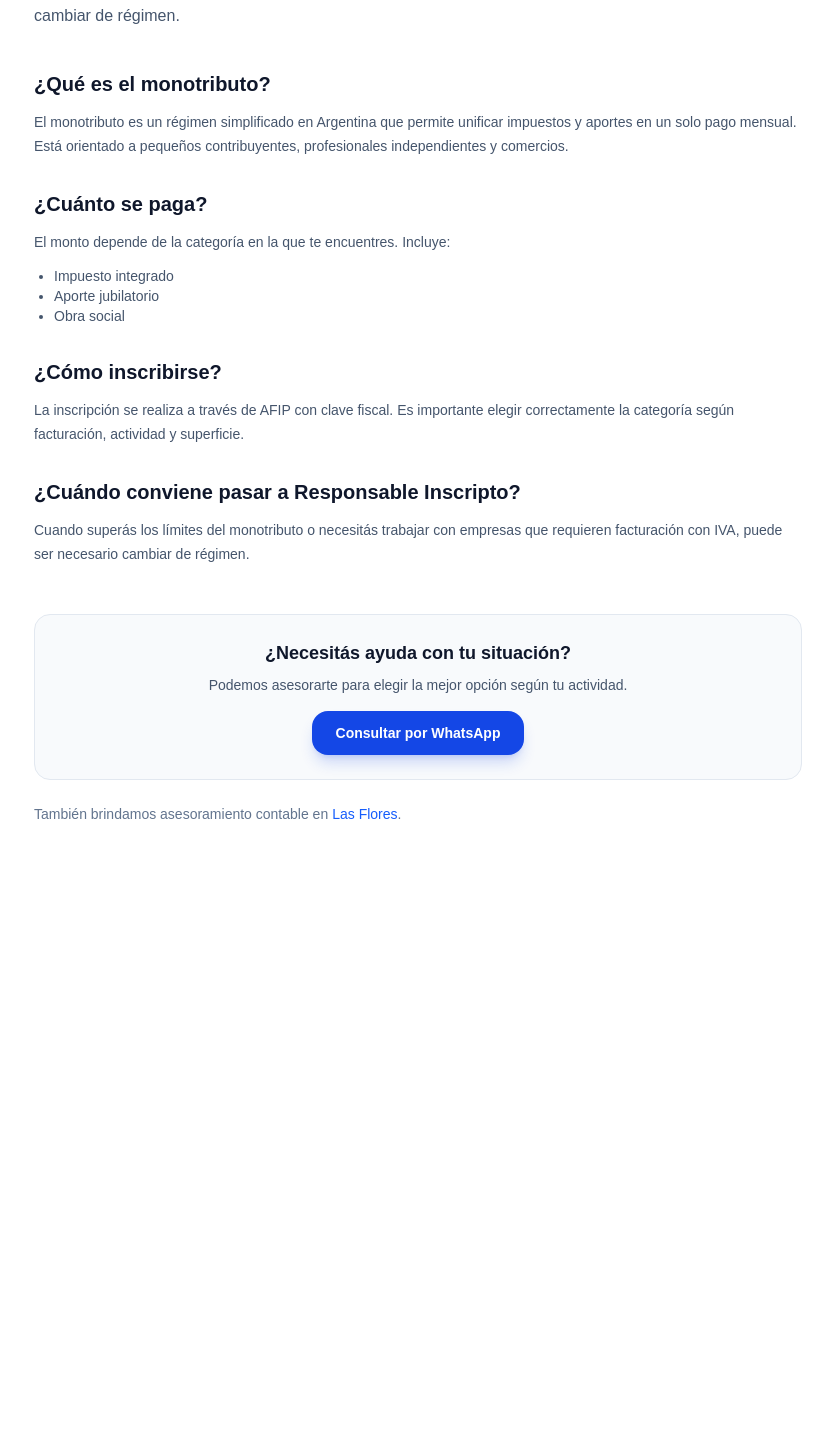
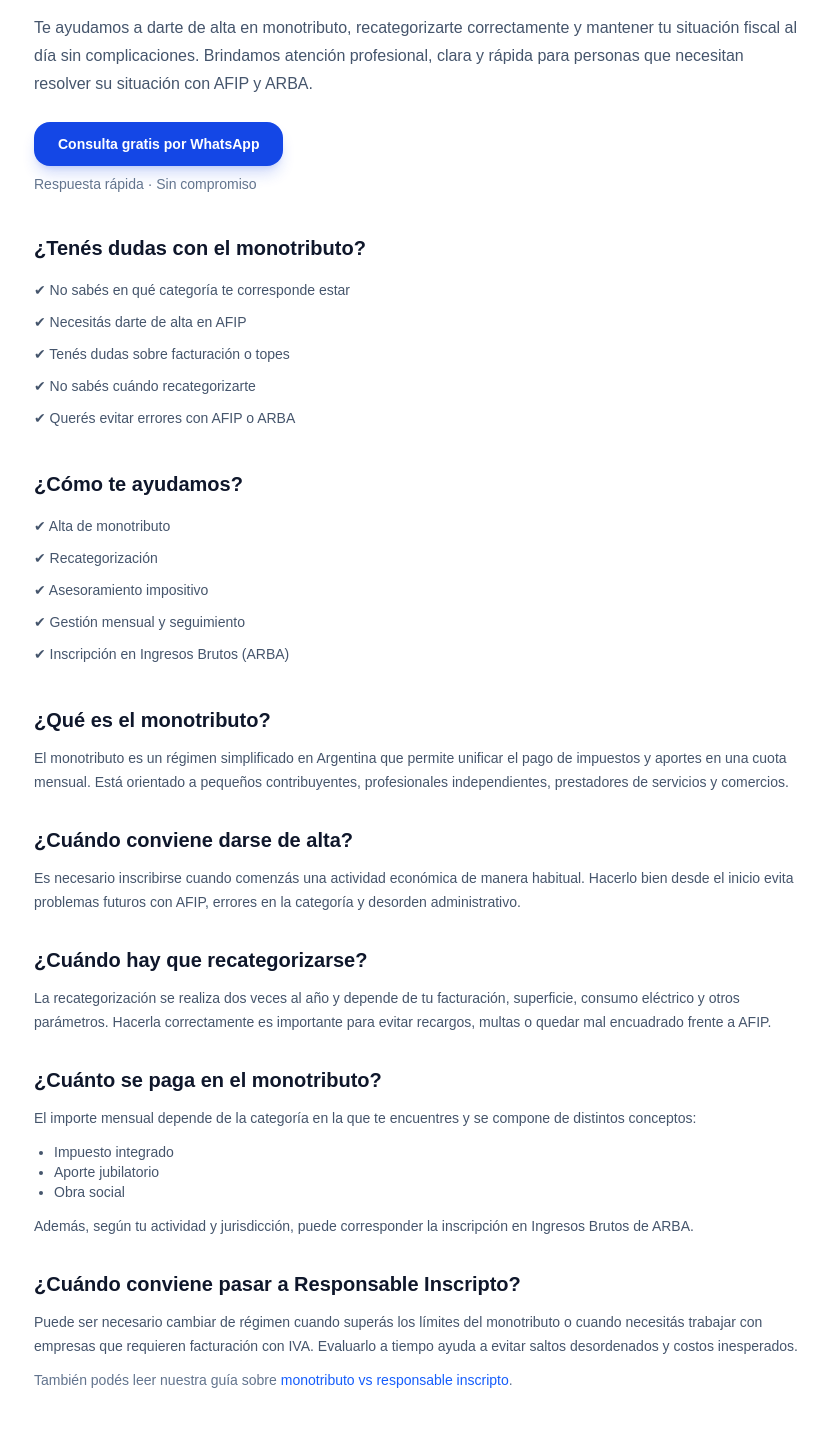
Before and after one commit to diegoartola/garciastefano-web, a Next.js app: page /monotributo-argentina in a window 1280 px wide. Shown: the part 191-1628 px from the top of the page, without its empty margins (222-1055 px from the left). Before the commit the page ends 1095 px from the top, so only its background shows below. Built offline with nearby package versions, Linux system fonts and the light colour scheme.

Commit message:
site monotributo aplicado

```diff
--- a/app/monotributo-argentina/page.tsx
+++ b/app/monotributo-argentina/page.tsx
@@ -1,30 +1,73 @@
 import type { Metadata } from "next";
 
 export const metadata: Metadata = {
-  title: "Monotributo 2026 Argentina: categorías, costos y guía completa",
+  title: "Monotributo en La Plata | Alta, recategorización y asesoramiento",
   description:
-    "Guía completa de monotributo en Argentina: categorías actualizadas, cuánto se paga, cómo inscribirse y cuándo conviene pasar a responsable inscripto.",
+    "Asesoramiento de monotributo en La Plata: alta en AFIP, recategorización, gestión mensual y orientación impositiva. Atención rápida por WhatsApp.",
 };
 
 export default function Page() {
   return (
     <main className="px-4 py-16 md:px-6 md:py-20">
       <div className="mx-auto max-w-3xl">
-        {/* HEADER */}
-        <p className="text-[11px] uppercase tracking-[0.2em] text-slate-500">
-          Guía práctica
+        <p className="text-[11px] uppercase tracking-[0.2em] text-blue-700">
+          La Plata · Monotributo
         </p>
 
         <h1 className="mt-3 text-3xl font-bold tracking-tight text-slate-950 md:text-4xl">
-          Monotributo en Argentina: guía completa 2026
+          Monotributo en La Plata: alta, recategorización y gestión completa
         </h1>
 
         <p className="mt-4 text-base leading-7 text-slate-600">
-          Te explicamos de forma clara qué es el monotributo, cuánto se paga,
-          cómo inscribirse y cuándo conviene cambiar de régimen.
+          Te ayudamos a darte de alta en monotributo, recategorizarte
+          correctamente y mantener tu situación fiscal al día sin
+          complicaciones. Brindamos atención profesional, clara y rápida para
+          personas que necesitan resolver su situación con AFIP y ARBA.
         </p>
 
-        {/* SECCIÓN 1 */}
+        <div className="mt-6">
+          <a
+            href="https://wa.me/5492215035412?text=Hola,%20quiero%20asesoramiento%20por%20monotributo"
+            target="_blank"
+            rel="noopener noreferrer"
+            className="inline-block rounded-2xl bg-blue-700 px-6 py-3 text-sm font-semibold text-white shadow-lg shadow-blue-700/20 transition hover:bg-blue-800"
+          >
+            Consulta gratis por WhatsApp
+          </a>
+        </div>
+
+        <p className="mt-2 text-sm text-slate-500">
+          Respuesta rápida · Sin compromiso
+        </p>
+
+        <section className="mt-10">
+          <h2 className="text-xl font-semibold text-slate-900">
+            ¿Tenés dudas con el monotributo?
+          </h2>
+
+          <ul className="mt-4 space-y-2 text-sm leading-6 text-slate-600">
+            <li>✔ No sabés en qué categoría te corresponde estar</li>
+            <li>✔ Necesitás darte de alta en AFIP</li>
+            <li>✔ Tenés dudas sobre facturación o topes</li>
+            <li>✔ No sabés cuándo recategorizarte</li>
+            <li>✔ Querés evitar errores con AFIP o ARBA</li>
+          </ul>
+        </section>
+
+        <section className="mt-10">
+          <h2 className="text-xl font-semibold text-slate-900">
+            ¿Cómo te ayudamos?
+          </h2>
+
+          <ul className="mt-4 space-y-2 text-sm leading-6 text-slate-600">
+            <li>✔ Alta de monotributo</li>
+            <li>✔ Recategorización</li>
+            <li>✔ Asesoramiento impositivo</li>
+            <li>✔ Gestión mensual y seguimiento</li>
+            <li>✔ Inscripción en Ingresos Brutos (ARBA)</li>
+          </ul>
+        </section>
+
         <section className="mt-10">
           <h2 className="text-xl font-semibold text-slate-900">
             ¿Qué es el monotributo?
@@ -32,19 +75,45 @@
 
           <p className="mt-3 text-sm leading-6 text-slate-600">
             El monotributo es un régimen simplificado en Argentina que permite
-            unificar impuestos y aportes en un solo pago mensual. Está orientado
-            a pequeños contribuyentes, profesionales independientes y comercios.
+            unificar el pago de impuestos y aportes en una cuota mensual. Está
+            orientado a pequeños contribuyentes, profesionales independientes,
+            prestadores de servicios y comercios.
           </p>
         </section>
 
-        {/* SECCIÓN 2 */}
         <section className="mt-8">
           <h2 className="text-xl font-semibold text-slate-900">
-            ¿Cuánto se paga?
+            ¿Cuándo conviene darse de alta?
           </h2>
 
           <p className="mt-3 text-sm leading-6 text-slate-600">
-            El monto depende de la categoría en la que te encuentres. Incluye:
+            Es necesario inscribirse cuando comenzás una actividad económica de
+            manera habitual. Hacerlo bien desde el inicio evita problemas
+            futuros con AFIP, errores en la categoría y desorden administrativo.
+          </p>
+        </section>
+
+        <section className="mt-8">
+          <h2 className="text-xl font-semibold text-slate-900">
+            ¿Cuándo hay que recategorizarse?
+          </h2>
+
+          <p className="mt-3 text-sm leading-6 text-slate-600">
+            La recategorización se realiza dos veces al año y depende de tu
+            facturación, superficie, consumo eléctrico y otros parámetros.
+            Hacerla correctamente es importante para evitar recargos, multas o
+            quedar mal encuadrado frente a AFIP.
+          </p>
+        </section>
+
+        <section className="mt-8">
+          <h2 className="text-xl font-semibold text-slate-900">
+            ¿Cuánto se paga en el monotributo?
+          </h2>
+
+          <p className="mt-3 text-sm leading-6 text-slate-600">
+            El importe mensual depende de la categoría en la que te encuentres y
+            se compone de distintos conceptos:
           </p>
 
           <ul className="mt-3 list-disc pl-5 text-sm text-slate-600">
@@ -52,52 +121,57 @@
             <li>Aporte jubilatorio</li>
             <li>Obra social</li>
           </ul>
-        </section>
-
-        {/* SECCIÓN 3 */}
-        <section className="mt-8">
-          <h2 className="text-xl font-semibold text-slate-900">
-            ¿Cómo inscribirse?
-          </h2>
 
           <p className="mt-3 text-sm leading-6 text-slate-600">
-            La inscripción se realiza a través de AFIP con clave fiscal. Es
-            importante elegir correctamente la categoría según facturación,
-            actividad y superficie.
+            Además, según tu actividad y jurisdicción, puede corresponder la
+            inscripción en Ingresos Brutos de ARBA.
           </p>
         </section>
 
-        {/* SECCIÓN 4 */}
         <section className="mt-8">
           <h2 className="text-xl font-semibold text-slate-900">
             ¿Cuándo conviene pasar a Responsable Inscripto?
           </h2>
 
           <p className="mt-3 text-sm leading-6 text-slate-600">
-            Cuando superás los límites del monotributo o necesitás trabajar con
-            empresas que requieren facturación con IVA, puede ser necesario
-            cambiar de régimen.
+            Puede ser necesario cambiar de régimen cuando superás los límites
+            del monotributo o cuando necesitás trabajar con empresas que
+            requieren facturación con IVA. Evaluarlo a tiempo ayuda a evitar
+            saltos desordenados y costos inesperados.
+          </p>
+
+          <p className="mt-3 text-sm text-slate-500">
+            También podés leer nuestra guía sobre{" "}
+            <a
+              href="/responsable-inscripto-vs-monotributo"
+              className="font-medium text-blue-600 hover:underline"
+            >
+              monotributo vs responsable inscripto
+            </a>
+            .
           </p>
         </section>
 
-        {/* CTA FINAL */}
         <div className="mt-12 rounded-2xl border border-slate-200 bg-slate-50 p-6 text-center">
           <h3 className="text-lg font-semibold text-slate-900">
-            ¿Necesitás ayuda con tu situación?
+            ¿Necesitás ayuda con tu monotributo?
           </h3>
 
           <p className="mt-2 text-sm text-slate-600">
-            Podemos asesorarte para elegir la mejor opción según tu actividad.
+            Te asesoramos según tu situación y te ayudamos a resolverlo rápido,
+            con una mirada práctica y profesional.
           </p>
 
           <a
-            href="https://wa.me/5492215035412?text=Hola,%20quiero%20consultar%20por%20monotributo"
+            href="https://wa.me/5492215035412?text=Hola,%20necesito%20ayuda%20con%20monotributo"
             target="_blank"
+            rel="noopener noreferrer"
             className="mt-4 inline-block rounded-2xl bg-blue-700 px-6 py-3 text-sm font-semibold text-white shadow-lg shadow-blue-700/20 transition hover:bg-blue-800"
           >
-            Consultar por WhatsApp
+            Hablar por WhatsApp ahora
           </a>
         </div>
+
         <p className="mt-6 text-sm text-slate-500">
           También brindamos asesoramiento contable en
           <a
```
